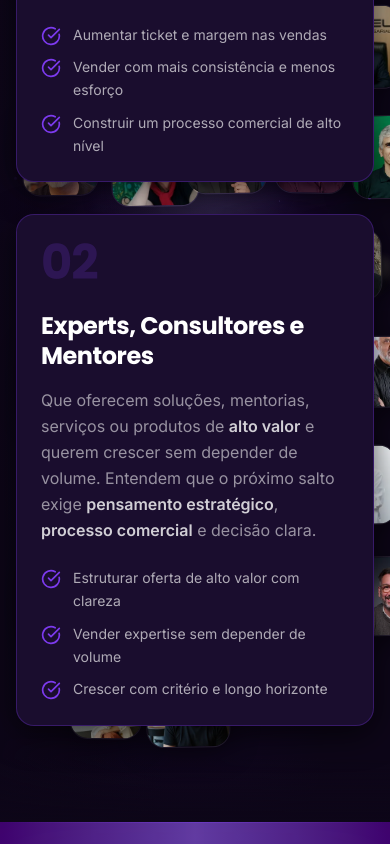
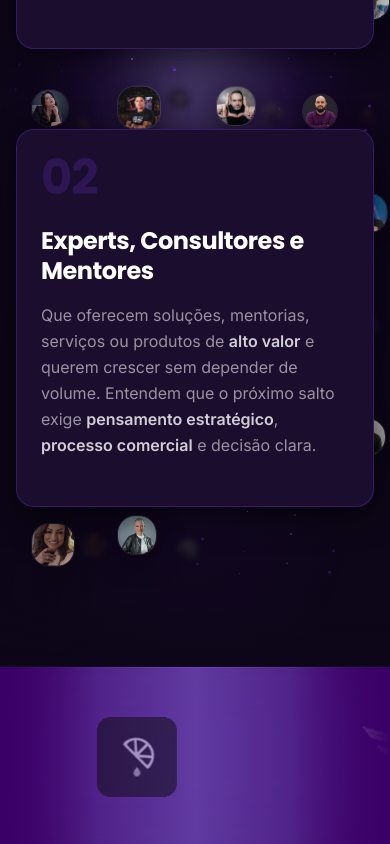
Before and after one commit to MAONEZZE/Atlaz_page, a Next.js app: page / in a window 390 px wide. Shown: the part 7680-8524 px from the top of the page. Built offline with nearby package versions, Linux system fonts and the light colour scheme.

Commit message:
feat: optimize responsive layout for ForWhom section, adjust marquee speed, and update sponsor carousel styling

```diff
--- a/app/globals.css
+++ b/app/globals.css
@@ -141,7 +141,7 @@
     to   { transform: translateX(-50%); }
   }
   .animate-marquee {
-    animation: marquee 35s linear infinite;
+    animation: marquee 15s linear infinite;
     will-change: transform;
   }
 }
--- a/components/sections/ForWhomClient.tsx
+++ b/components/sections/ForWhomClient.tsx
@@ -3,6 +3,7 @@
 import { motion } from "framer-motion";
 import { CheckCircle } from "lucide-react";
 import Image from "next/image";
+import { useState, useEffect } from "react";
 
 const targets = [
   {
@@ -42,8 +43,8 @@ const TOP_START = 8;
 // Near (foreground) photos get a COARSE grid — one photo per big cell, so
 // gaps are guaranteed and nothing overlaps. Far (blurred/depth) photos sit in
 // the half-cell gaps between them, filling the background.
-function generateLayout(count: number) {
-  const nearSizes = [72, 84, 76, 88, 80];
+function generateLayout(count: number, scale = 1) {
+  const nearSizes = [72, 84, 76, 88, 80].map((s) => Math.round(s * scale));
   const durs = [3.5, 4.1, 3.8, 4.4, 3.6, 4.2, 3.9, 4.6];
   const span = 94 - TOP_START;
   const cl = (v: number, a: number, b: number) => Math.min(Math.max(v, a), b);
@@ -129,10 +130,30 @@ function generateParticles(count: number) {
 const PARTICLES = generateParticles(200);
 
 export function ForWhomClient({ clientFiles }: { clientFiles: string[] }) {
-  const { near: positions, far: farPositions } = generateLayout(clientFiles.length);
+  // On phones, render fewer scattered photos so the section stays light.
+  // null = full set (server + desktop). Set after mount to avoid hydration mismatch.
+  const [maxPhotos, setMaxPhotos] = useState<number | null>(null);
+
+  useEffect(() => {
+    const update = () =>
+      setMaxPhotos(
+        window.innerWidth < 768 ? Math.max(6, Math.ceil(clientFiles.length * 0.7)) : null
+      );
+    update();
+    window.addEventListener("resize", update);
+    return () => window.removeEventListener("resize", update);
+  }, [clientFiles.length]);
+
+  const isPhone = maxPhotos != null;
+  const visibleFiles = maxPhotos == null ? clientFiles : clientFiles.slice(0, maxPhotos);
+  // Shrink photos on phones so the fixed px sizes don't overlap on a narrow grid.
+  const { near: positions, far: farPositions } = generateLayout(
+    visibleFiles.length,
+    isPhone ? 0.5 : 1
+  );
 
   return (
-    <section className="relative py-24 px-4 overflow-hidden">
+    <section className="relative pt-24 pb-40 md:pb-24 px-4 overflow-hidden">
 
       {/* Full-section background */}
       <div className="absolute inset-0 overflow-hidden pointer-events-none">
@@ -143,7 +164,7 @@ export function ForWhomClient({ clientFiles }: { clientFiles: string[] }) {
         <div className="absolute inset-0 bg-[radial-gradient(ellipse_40%_45%_at_50%_50%,rgba(196,181,253,0.12)_0%,transparent_70%)]" />
 
         {/* Far layer — repeated photos, smaller/blurred/darker (depth) */}
-        {clientFiles.map((file, idx) => {
+        {visibleFiles.map((file, idx) => {
           const pos = farPositions[idx];
           return (
             <motion.div
@@ -190,7 +211,7 @@ export function ForWhomClient({ clientFiles }: { clientFiles: string[] }) {
         ))}
 
         {/* Scattered client photos */}
-        {clientFiles.map((file, idx) => {
+        {visibleFiles.map((file, idx) => {
           const pos = positions[idx];
           return (
             <motion.div
@@ -244,7 +265,7 @@ export function ForWhomClient({ clientFiles }: { clientFiles: string[] }) {
             </p>
           </motion.div>
 
-          <div className="space-y-8">
+          <div className="space-y-20 md:space-y-8">
             {targets.map((item, i) => (
               <motion.div
                 key={i}
@@ -274,7 +295,7 @@ export function ForWhomClient({ clientFiles }: { clientFiles: string[] }) {
                         )
                       )}
                   </p>
-                  <ul className="space-y-2.5">
+                  <ul className="hidden md:block space-y-2.5">
                     {item.checks.map((check, j) => (
                       <li key={j} className="flex items-start gap-3">
                         <CheckCircle className="w-5 h-5 text-[#7C3AED] flex-shrink-0 mt-0.5" />
--- a/components/sections/SponsorCarouselClient.tsx
+++ b/components/sections/SponsorCarouselClient.tsx
@@ -7,7 +7,7 @@ export function SponsorCarouselClient({ brands }: { brands: string[] }) {
   const loop = [...brands, ...brands];
 
   return (
-    <section className="relative min-h-[180px] px-4 overflow-hidden flex items-center">
+    <section className="relative min-h-[180px] overflow-hidden flex items-center">
       {/* Band background — same deep purple stripe as the impact phrases */}
       <div className="absolute inset-0 bg-[#6740A9]/60" />
       <div className="absolute inset-0 bg-gradient-to-r from-[#3B0067] via-[#6740A9]/80 to-[#3B0067]" />
@@ -16,7 +16,7 @@ export function SponsorCarouselClient({ brands }: { brands: string[] }) {
       <div className="absolute inset-x-0 bottom-0 h-px bg-gradient-to-r from-transparent via-[#7C3AED]/40 to-transparent" />
 
       {/* Carousel — pauses on hover */}
-      <div className="group relative w-full overflow-hidden">
+      <div className="group relative w-full self-stretch flex items-center overflow-hidden">
         {/* edge fades to hide the loop entry/exit */}
         <div className="pointer-events-none absolute inset-y-0 left-0 z-10 w-24 bg-gradient-to-r from-[#3B0067] to-transparent" />
         <div className="pointer-events-none absolute inset-y-0 right-0 z-10 w-24 bg-gradient-to-l from-[#3B0067] to-transparent" />
@@ -28,7 +28,7 @@ export function SponsorCarouselClient({ brands }: { brands: string[] }) {
               <img
                 src={`/marcas/${file}`}
                 alt=""
-                className="h-20 w-60 object-contain [filter:grayscale(100%)_opacity(0.5)]"
+                className="h-20 w-60 object-contain mix-blend-lighten [filter:grayscale(100%)_opacity(0.5)]"
               />
             </div>
           ))}
```
